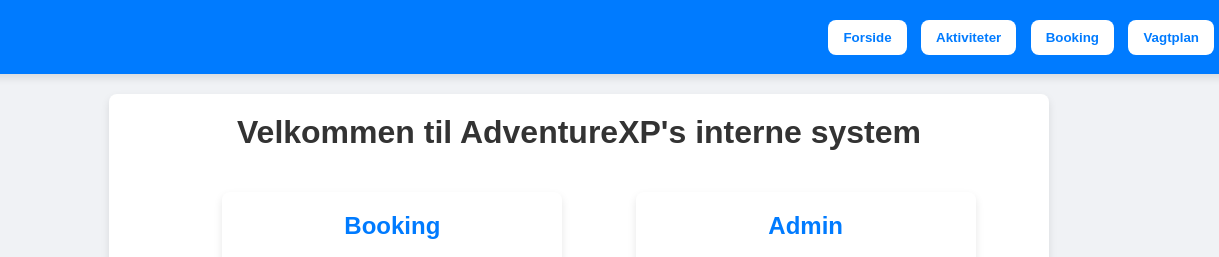
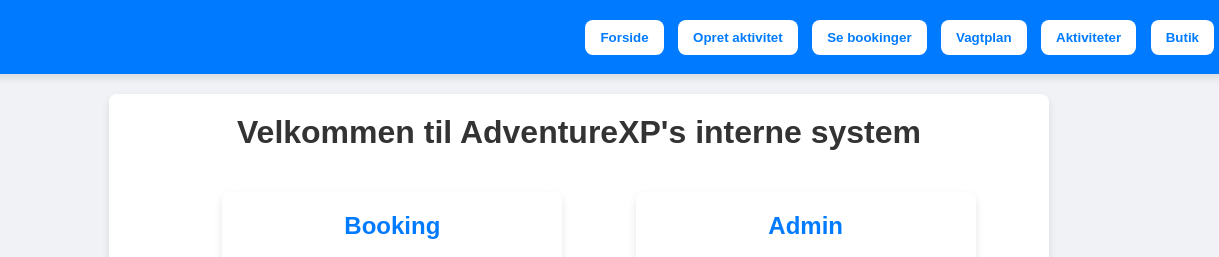
Before and after one commit to fred456d/AdventureXP-MFA-Frontend, a plain HTML site: page index.html in a window 1280 px wide. Shown: the top 257 px of the page, 61-1280 px from the left. Drawn offline with Linux system fonts and the light colour scheme.

```diff
--- a/index.html
+++ b/index.html
@@ -12,9 +12,11 @@
     </div>
     <div class="navigation">
         <button onclick="showPage('forside')">Forside</button>
+        <button onclick="showPage('opretBooking')">Opret aktivitet</button>
+        <button onclick="showPage('seBooking')">Se bookinger</button>
+        <button onclick="showPage('vagtplan')">Vagtplan</button>
         <button onclick="showPage('aktiviteter')">Aktiviteter</button>
-        <button onclick="showPage('booking')">Booking</button>
-        <button onclick="showPage('vagtplan')">Vagtplan</button>
+        <button onclick="showPage('butik')">Butik</button>
     </div>
 </header>
 
```
